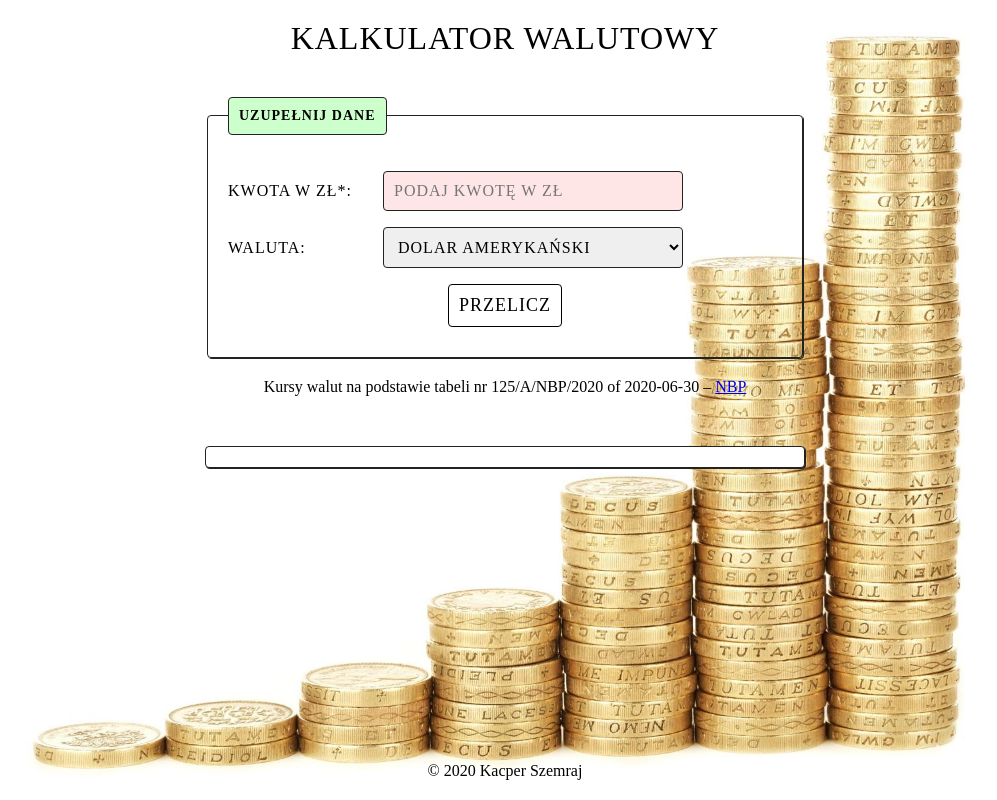
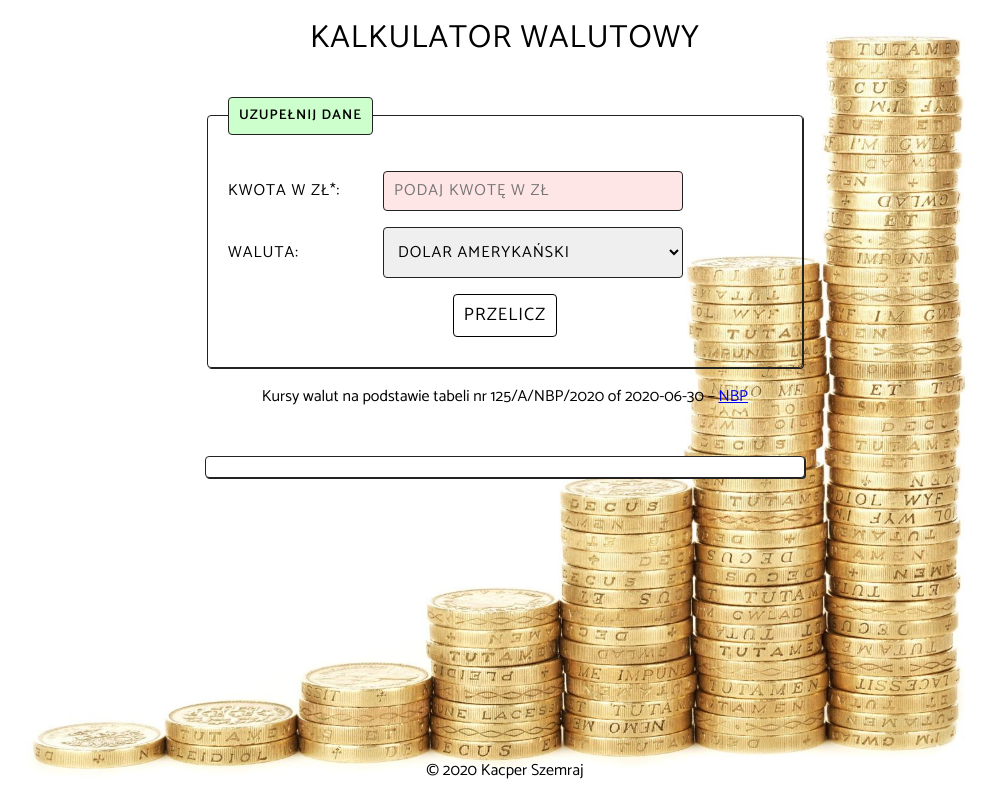
Before and after one commit to KacperSzemraj/currency-converter-react, a React (Create React App) app: page / in a window 1280 px wide. Shown: the whole page, without its empty margins (135-1132 px from the left). Built offline with nearby package versions, Linux system fonts and the light colour scheme.

Commit message:
font-family attribute moved from .body to #root

```diff
--- a/src/index.css
+++ b/src/index.css
@@ -10,10 +10,10 @@ html {
 .body {
   max-width: 1000px;
   margin: 0 auto;
-  font-family: 'Catamaran', sans-serif;
 }
 
 #root {
+  font-family: 'Catamaran', sans-serif;
   display: block;
   min-height: 100vh;
   background-image: url("converter-background.jpg");
```
